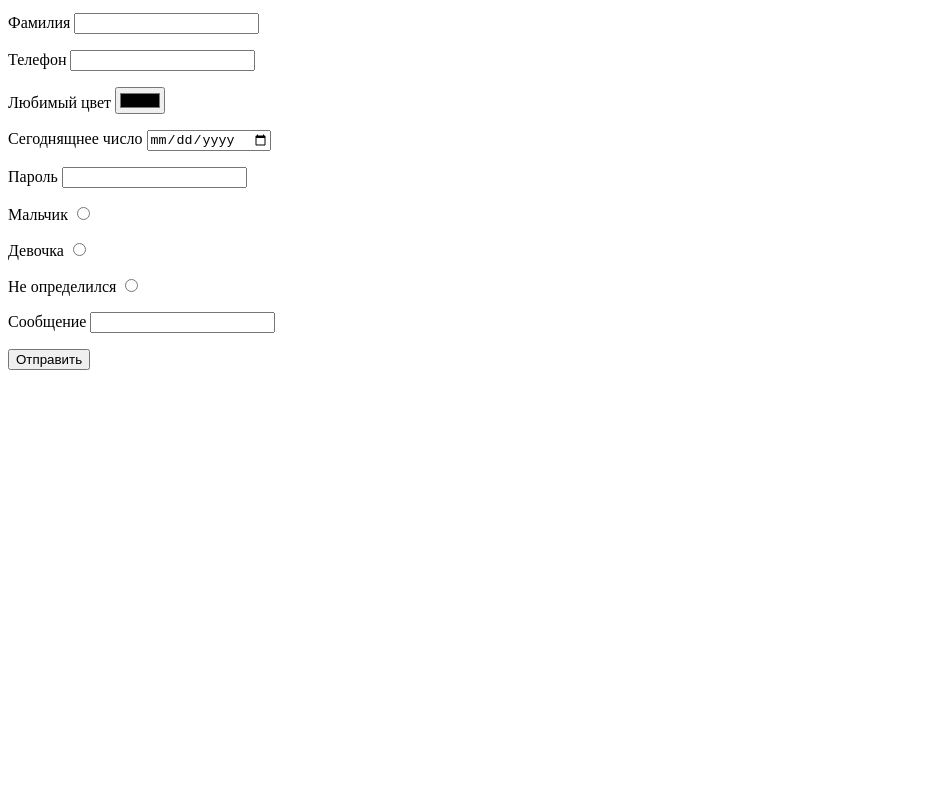
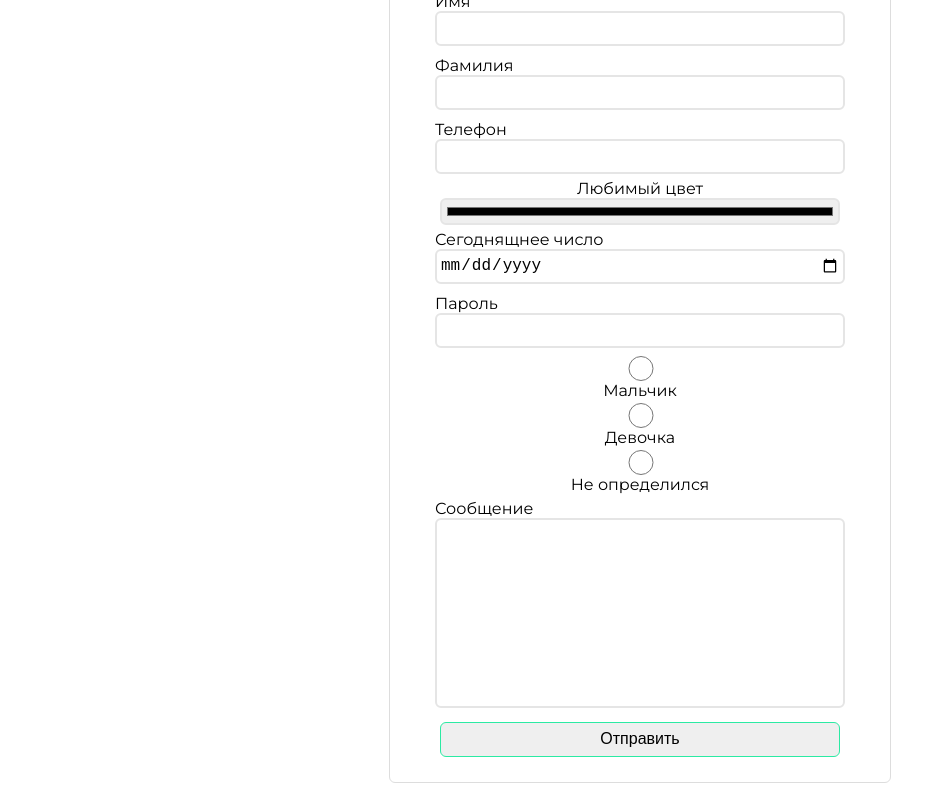
Before and after one commit to Eugene5693/zhenya-004, a plain HTML site: page third-lesson/index.html in a window 1280 px wide. Shown: the part 104-895 px from the top of the page, without its empty margins (0-946 px from the left). Before the commit the page ends 800 px from the top, so only its background shows below. Drawn offline with Linux system fonts and the light colour scheme.

Commit message:
Сделал третюю домашку

```diff
--- a/third-lesson/index.html
+++ b/third-lesson/index.html
@@ -3,45 +3,49 @@
 <head>
 	<meta charset="UTF-8">
 	<title>Document</title>
+	<link rel="stylesheet" href="style.css">
 </head>
 <body>
-	<form action="http://maximumstart.herokuapp.com/register" method="GET">
+	<form class="form" action="http://maximumstart.herokuapp.com/register" method="GET">
 	<h1>Регистрация</h1>
     	<p>
     		<label for="Namefield">Имя</label>
-    		<input type="Text" id="Namefield" name="Name" required>
+    		<input type="text" id="Namefield" name="name" required>
         </p>
         <p>
     		<label for="Surnamefield">Фамилия</label>
-    		<input type="Text" id="Surnamefield" name="Surname" required>
+    		<input type="text" id="Surnamefield" name="surname" required>
     	</p>
     	<p>
     		<label for="Phonefield">Телефон</label>
-    		<input type="Phone" id="Phonefield" name="phone" required>
+    		<input type="phone" id="Phonefield" name="phone" required>
     	</p>
             <label for="Colorfield">Любимый цвет</label>
-    		<input type="Color" id="Colorfield" name="color" required>
+    		<input type="color" id="Colorfield" name="color" required>
     	<p>
     		<label for="Datefield">Сегоднящнее число</label>
-            <input type="Date" id="Datefield" name="date" required>
+            <input type="date" id="Datefield" name="date" required>
         </p>
         <p>
             <label for="Passwordfield">Пароль</label>
-    		<input type="Text" id="Passwordfield" name="password" required>
+    		<input type="text" id="Passwordfield" name="password" required>
         </p>
-    	<p>
+
+    	    <input type="radio" name="gender" value="Мальчик">
             <label for="">Мальчик</label>
-    	    <input type="radio" name="gender">
-        </p>
+
+
+            <input type="radio" name="gender" value="Девочка">
             <label for="">Девочка</label>
-    	    <input type="radio" name="gender">
-        <p>
+
+
+            <input type="radio" name="gender" value="Не определился">
             <label for="">Не определился</label>
-    	    <input type="radio" name="gender">
-    	</p>
+
+
         <p>
             <label for="Messagefield">Сообщение</label>
-            <input type="Textarea" name="1">
+            <textarea name="message" id="Messagefield" cols="30" rows="10" required></textarea>
         </p>
     	<p>
     		<input type="submit" value="Отправить">
--- /dev/null
+++ b/third-lesson/style.css
@@ -0,0 +1,74 @@
+@import url('https://fonts.googleapis.com/css?family=Montserrat');
+
+body {
+	font-family: 'Montserrat', sans-serif;
+}
+
+a {
+	text-decoration: none;
+	color: #000;
+	border-bottom: 1px dotted #ddd;
+}
+
+p {
+	margin: 5px auto;
+}
+
+label {
+	display: block;
+}
+
+input, textarea {
+	width: 400px;
+}
+
+input:focus, textarea:focus {
+	border: 2px solid #2ceaa3;
+	transition: ease-in-out .5s;
+}
+
+input[type="submit"] {
+	display: inline-block;
+	height: 35px;
+	border: 1px solid #2ceaa3;
+}
+
+input[type="submit"]:hover {
+	border: 1px solid #2ceaa3;
+	background-color: #2ceaa3;
+}
+
+textarea, input {
+	resize: none;
+	border-radius: 6px;
+	font-size: 16px;
+	border: 2px solid #e5e5e5;
+	min-height: 25px;
+	padding: 3px;
+}
+
+.form {
+	font-family: 'Montserrat', sans-serif;
+	display: -webkit-flex;
+	display: -moz-flex;
+	display: -ms-flex;
+	display: -o-flex;
+	display: flex;
+	justify-content: center;
+	-webkit-flex-direction: column;
+	-moz-flex-direction: column;
+	-ms-flex-direction: column;
+	-o-flex-direction: column;
+	flex-direction: column;
+	margin: 0 auto;
+	border: 1px solid #ddd;
+	border-radius: 6px;
+	width: 500px;
+	-ms-align-items: center;
+	align-items: center;
+	padding-bottom: 20px;
+}
+
+#messageField {
+	margin: -19px 0 5px 0;
+}
```
Also changed, not shown: first-lesson/information.html (+1 -1 lines), first-lesson/information2.html (+1 -1 lines).
